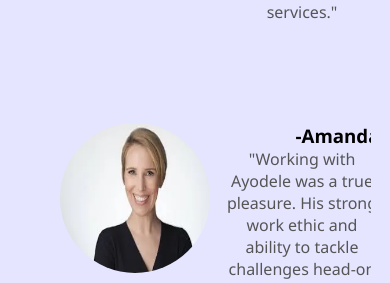
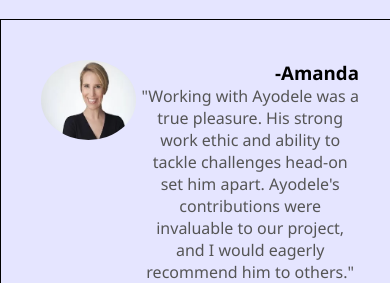
Before and after one commit to Ayoor/Ayoor.github.io, a PHP site: page / in a window 390 px wide. Shown: the part 6217-6500 px from the top of the page. Run offline with PHP 8.4, Linux system fonts and the light colour scheme.

Commit message:
little update

```diff
--- a/index.html
+++ b/index.html
@@ -13,7 +13,7 @@
   <link rel="manifest" href="manifest.json">
 <meta name="theme-color" content="#E5E5FF">
 
-<!-- service worker -->
+
 <script>
 
   // splash screen
@@ -26,10 +26,15 @@
     }, 1000);
 });
 
-  if ('serviceWorker' in navigator) {
-    navigator.serviceWorker.register('service-worker.js')
-      .then(registration => console.log('Service Worker registered with scope:', registration.scope))
-      .catch(error => console.error('Service Worker registration failed:', error));
+<!-- service worker -->
+if ('serviceWorker' in navigator) {
+    navigator.serviceWorker.register('../service-worker.js')
+      .then(function(registration) {
+        console.log('Service Worker registered with scope:', registration.scope);
+      })
+      .catch(function(error) {
+        console.error('Service Worker registration failed:', error);
+      });
   }
 
 </script>
--- a/style.css
+++ b/style.css
@@ -542,6 +542,7 @@ gap: 20px"
   justify-content: space-around;
   padding: 40px;
   text-align: center;
+  border: 1px solid;
  }
 #testimonialSection{
   margin-top: 50px;
@@ -618,6 +619,36 @@ button:hover {
 
 /* media queries */
 @media (max-width : 500px){
+
+  .testimonialCard img{
+    width: 30%;
+    height: 80px;
+    border-radius: 50%;
+    margin-right: 5px;
+    max-width: 100%;
+   }
+   .testimonialCard{
+    margin-top: 20px;
+    display: flex;
+    /* border: 1px solid black; */
+    justify-content: center;
+    padding: 40px;
+    text-align: center;
+    border: 1px solid;
+    max-width: 100%;
+   }
+  #testimonialSection{
+    margin-top: 50px;
+    height: auto;
+    min-height: 82vh;
+    width: 100vw;
+    /* border: 3px solid red; */
+    position: relative;
+    right: 5vw;
+  }
+
+
+
 
   #stickyLogo{
     display: none;
```
Also changed, not shown: service-worker.js (+30 -47 lines), manifest.json.
